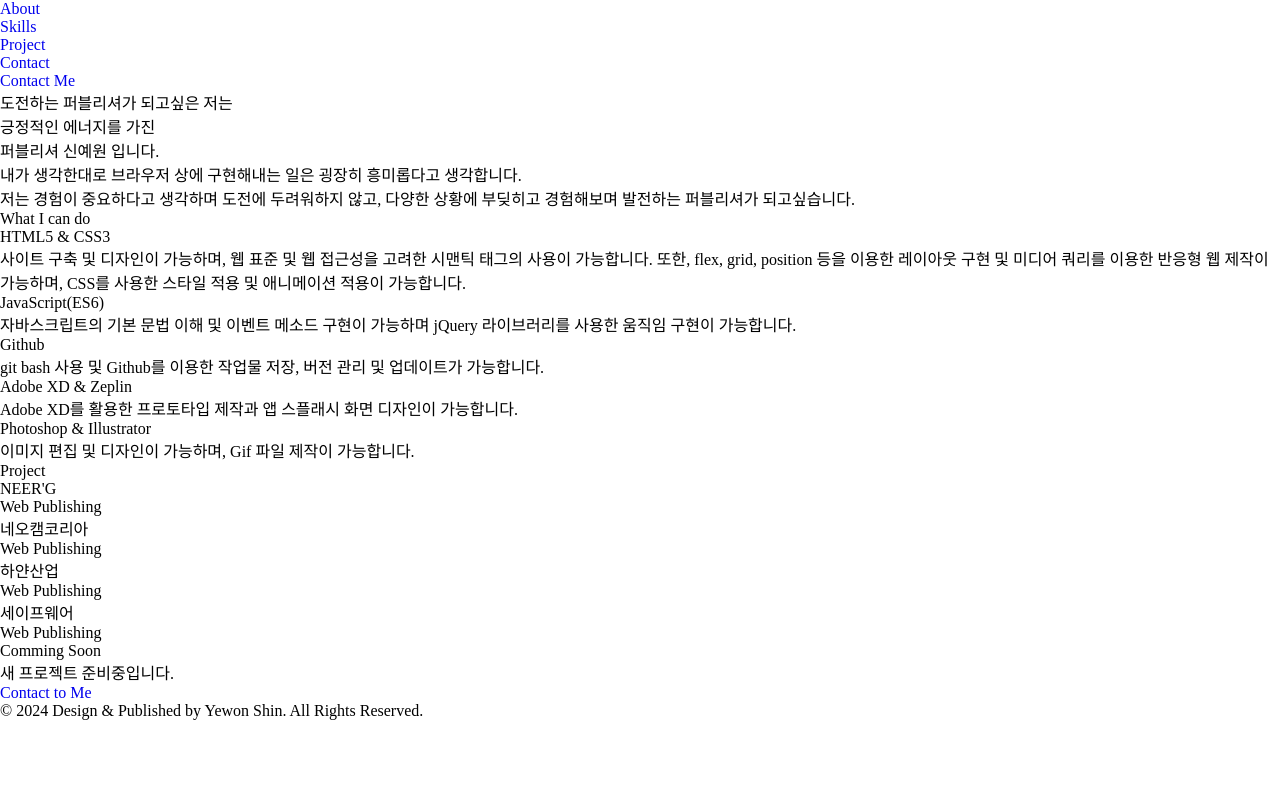
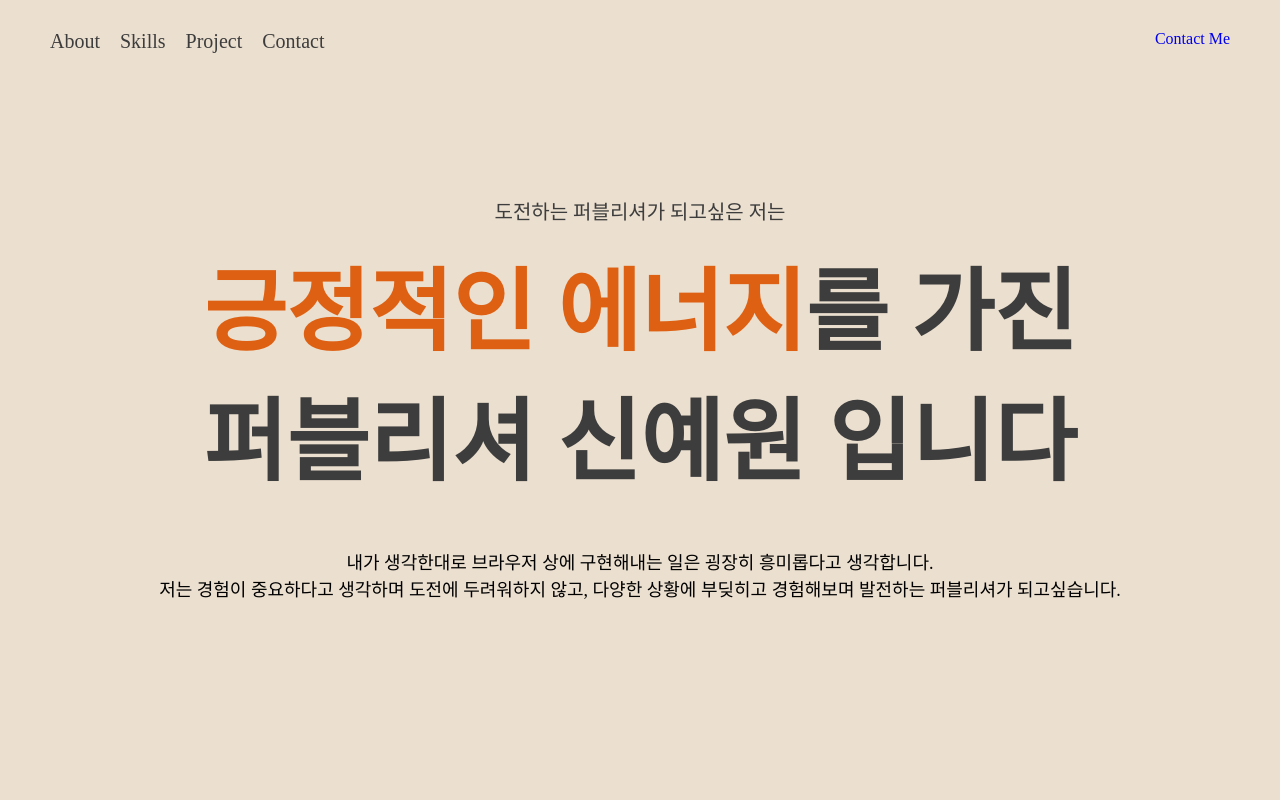
Before and after one commit to Syewoni/2024Port, a plain HTML site: page index.html in a window 1280 px wide. Shown: the top 800 px of the page. Drawn offline with nearby package versions, Linux system fonts and the light colour scheme; a web font is replaced by a local one.

Commit message:
index.html 구조수정 및 style.css 추가

```diff
--- a/2024 Port/Mainpage/CSS/style.css
+++ b/2024 Port/Mainpage/CSS/style.css
@@ -1 +1,111 @@
 @charset "uft-8";
+
+/* 컬러 설정 */
+html {
+    --bg-color:#EBDFCF;
+    --main-color: #3D3D3D;
+    --pt-color: #DD6013;
+}
+
+body {
+    background-color: var(--bg-color);
+    font-family: "PP Neue Montreal", "NanumSquare", "san-serif";
+    color: var(--main-color);
+    word-break: keep-all;
+}
+/* 전체 레이아웃 */
+main .box {
+    width: 80%;
+    margin: 0 auto;
+}
+/* 헤더메뉴 */
+#topList {
+    width: 100%;
+    position: fixed;
+    top: 0;
+    z-index: 99;
+    display: flex;
+    justify-content: space-between;
+    padding: 30px 50px;
+}
+#topList .topMenu {
+    display: flex;
+    gap:20px;
+}
+#topList .topMenu li a {
+    font-size: 20px;
+    color: var(--main-color);
+    font-weight: 400;
+}
+/* 첫화면 */
+#main-page {
+    height: 100vh;
+}
+#main-page .inner {
+    position: absolute;
+    top: 50%;
+    left: 50%;
+    transform: translate(-50%, -50%);
+    text-align: center;
+    width: 100%;
+}
+#main-page .inner .point {
+    color: var(--pt-color);
+}
+#main-page .inner .font-big {
+    font-size: 90px;
+    font-weight: 700;
+}
+#main-page .inner > .desc {
+    font-size: 20px;
+}
+#main-page .inner h1 {
+    margin-top: 15px;
+}
+#main-page .inner h2 {
+    margin-bottom: 50px;
+}
+#main-page .desc-box .desc {
+    font-size: 18px;
+    line-height: 1.5;
+    color: #000;
+}
+/* 스킬관련 */
+#skill-page {
+    background-color: var(--main-color);
+    color: var(--bg-color);
+    width: 100%;
+    padding: 150px 0;
+}
+#skill-page .inner {
+    width: 80%;
+    display: flex;
+    margin: 0 auto;
+}
+#skill-page .sec {
+    width: 50%;
+}
+#skill-page .left-box h3 {
+    font-size: 60px;
+    font-weight: 700;
+}
+#skill-page .right-box .list-box {
+    border-bottom: 1px solid var(--bg-color);
+    padding: 30px 0;
+}
+#skill-page .right-box .list-box:hover .skill-name {
+    color: var(--pt-color);
+}
+#skill-page .right-box li {
+    line-height: 1.5;
+}
+#skill-page .right-box li:last-child {
+    opacity: .8;
+    font-size: 18px;
+}
+#skill-page .skill-name {
+    font-weight: 700;
+    font-size: 24px;
+    margin-bottom: 20px;
+    transition: .5s;
+}
--- a/index.html
+++ b/index.html
@@ -36,10 +36,10 @@
     <!--상단고정메뉴 -->
     <div id="topList">
       <ul class="topMenu">
-        <li><a href="#none">About</a></li>
-        <li><a href="#none">Skills</a></li>
-        <li><a href="#none">Project</a></li>
-        <li><a href="#none">Contact</a></li>
+        <li><a href="#main-page">About</a></li>
+        <li><a href="#skill-page">Skills</a></li>
+        <li><a href="#project-page">Project</a></li>
+        <li><a href="#contact-page">Contact</a></li>
       </ul>
       <div class="rt-contact">
         <a href="#none">Contact Me</a>
@@ -49,20 +49,23 @@
   <main>
     <!-- 첫화면 -->
     <section id="main-page" class="box">
-      <span class="">도전하는 퍼블리셔가 되고싶은 저는</span>
-      <h1><span class="point">긍정적인 에너지</span>를 가진</h1>
-      <h2>퍼블리셔 신예원 입니다.</h2>
+      <div class="inner">
+        <span class="desc">도전하는 퍼블리셔가 되고싶은 저는</span>
+      <h1 class="font-big"><span class="point">긍정적인 에너지</span>를 가진</h1>
+      <h2 class="font-big">퍼블리셔 신예원 입니다</h2>
       <div class="desc-box">
         <p class="desc">내가 생각한대로 브라우저 상에 구현해내는 일은 굉장히 흥미롭다고 생각합니다.</p>
         <p class="desc">저는 경험이 중요하다고 생각하며 도전에 두려워하지 않고, 다양한 상황에 부딪히고 경험해보며 발전하는 퍼블리셔가 되고싶습니다.</p>
       </div>
+      </div>
     </section>
     <!-- 스킬관련 -->
     <section id="skill-page" class="box">
-      <div class="left-box">
+      <div class="inner">
+        <div class="left-box sec">
           <h3>What I can do</h3>
         </div>
-      <div class="right-box">
+        <div class="right-box sec">
           <ul id="box1" class="list-box">
             <li class="icon"></li>
             <li class="skill-name">HTML5 & CSS3</li>
@@ -88,6 +91,7 @@
             <li class="skill-name">Photoshop & Illustrator</li>
             <li>이미지 편집 및 디자인이 가능하며, Gif 파일 제작이 가능합니다.</li>
           </ul>
+        </div>
       </div>
     </section>
     <!-- 작업물 리스트 -->
```
Lines whose indentation alone changed are shown as unchanged.
